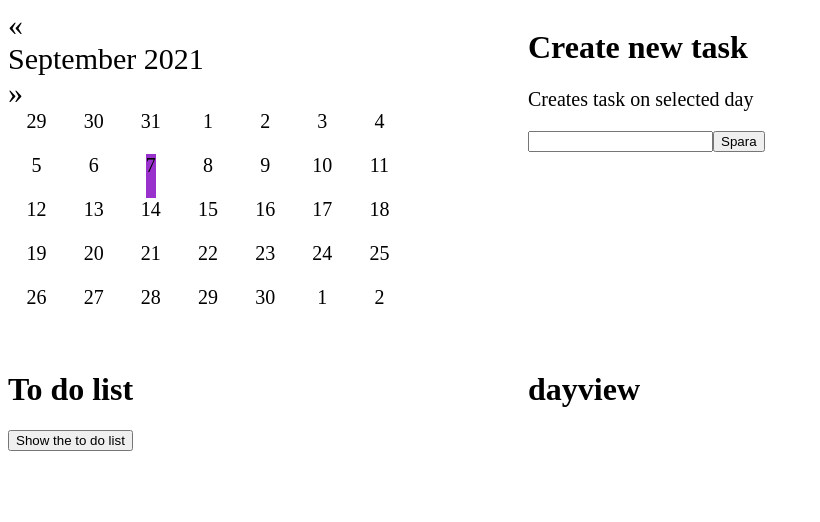
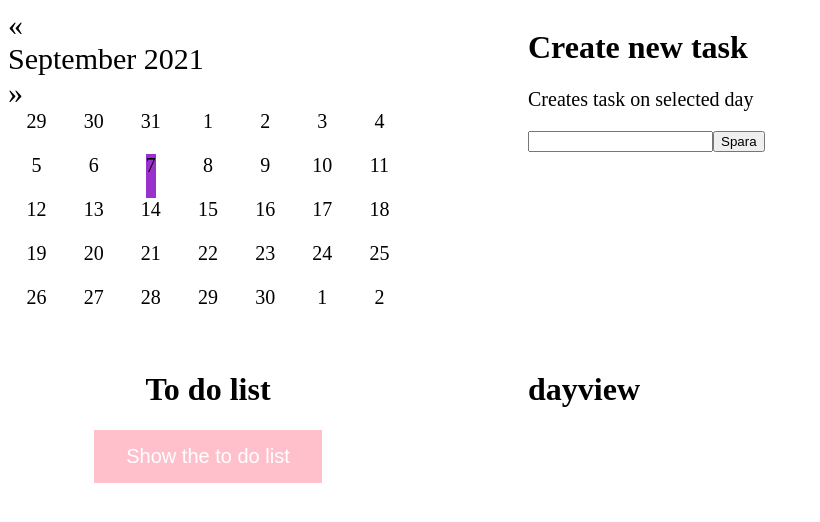
Before and after one commit to johannabertils/calenderwithtodo, a React (Create React App) app: page / in a window 1280 px wide. Shown: the top 522 px of the page, without its empty margins (0-820 px from the left). Built offline with nearby package versions, Linux system fonts and the light colour scheme.

Commit message:
adding styles

```diff
--- a/src/components/Todolist/todolist.css
+++ b/src/components/Todolist/todolist.css
@@ -1,3 +1,7 @@
+.todolist{
+    max-width: 400px;
+    text-align: center;
+}
 
 p{
     font-size: 20px;
@@ -14,6 +18,22 @@ p{
     height: 30px;
 }
 
+.notaskview{
+    width: 400px;
+    text-align: center;
+}
+
 .notasksmessage{
     font-size: 20px;
 }
+
+.showlistbtn{
+    background-color: pink;
+    border: none;
+    color: white;
+    padding: 15px 32px;
+    text-align: center;
+    text-decoration: none;
+    display: inline-block;
+    font-size: 20px;
+}
--- a/src/components/Todolist/todolist.js
+++ b/src/components/Todolist/todolist.js
@@ -16,7 +16,7 @@ export default function ToDoList() {
         setShowList(true);
         let dataFromLocalStorage = localStorage.getItem('data');
         if (dataFromLocalStorage === null) {
-           let noTasks = <div className="notasksmessage">You have no tasks to do!</div>;
+           let noTasks = <div className="notaskview"> <p className="notasksmessage">You have no tasks to do!</p> </div>;
             setText(noTasks )
         } else {
             printList(dataFromLocalStorage);
@@ -37,9 +37,9 @@ export default function ToDoList() {
         setText(printArrayOfTasks)
     }
 
-    return <div>
+    return <div className="todolist">
         <h1>To do list</h1>
-        <button onClick={showItemsOnClick}>Show the to do list</button>
+        <button className="showlistbtn" onClick={showItemsOnClick}>Show the to do list</button>
         {showList ? <Text /> : null}
     </div>;
 
```
